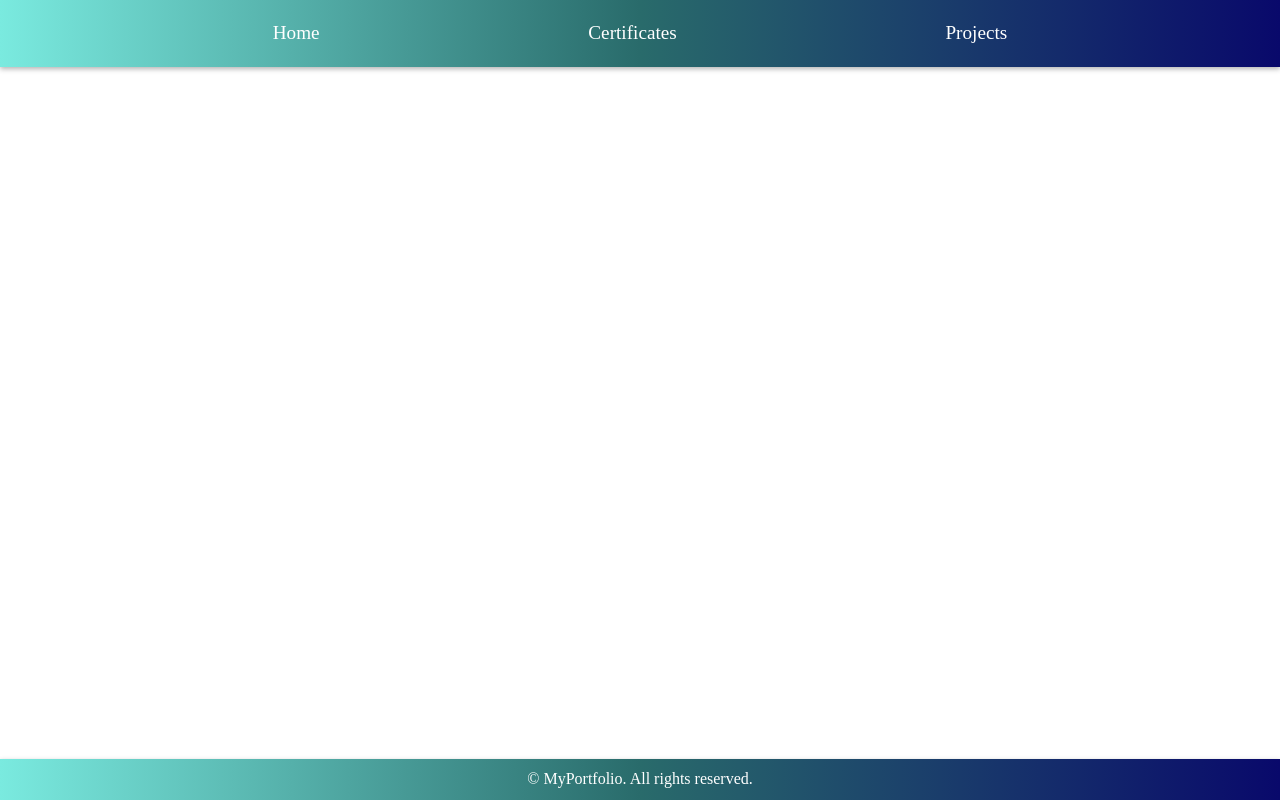
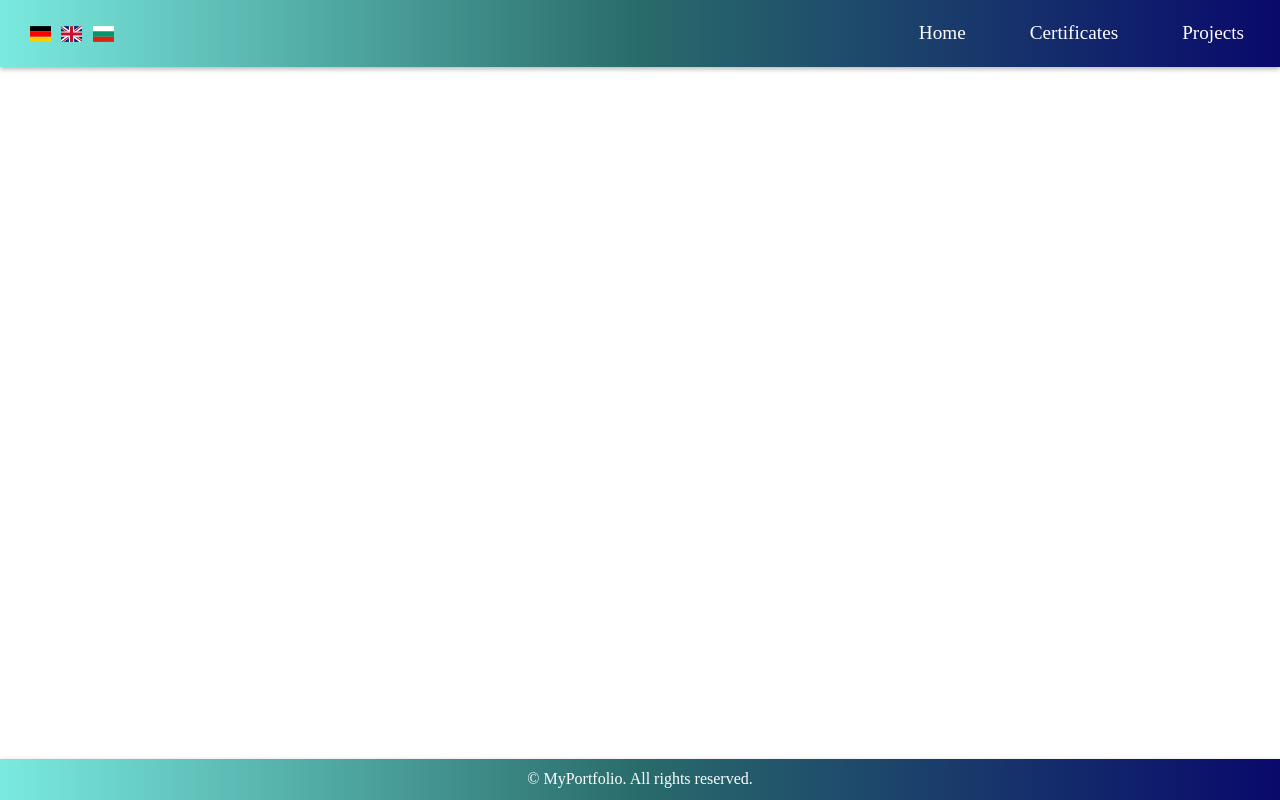
Before and after one commit to StoyanStoyanov1/MyPortfolio, a React (Create React App) app in the folder my-portfolio/: page / in a window 1280 px wide. Built offline with nearby package versions, Linux system fonts and the light colour scheme.

Commit message:
flags icon

```diff
--- a/my-portfolio/package.json
+++ b/my-portfolio/package.json
@@ -6,6 +6,7 @@
     "@testing-library/jest-dom": "^5.17.0",
     "@testing-library/react": "^13.4.0",
     "@testing-library/user-event": "^13.5.0",
+    "flag-icons": "^7.2.3",
     "js-cookie": "^3.0.5",
     "react": "^18.3.1",
     "react-dom": "^18.3.1",
--- a/my-portfolio/public/styles/footer.css
+++ b/my-portfolio/public/styles/footer.css
@@ -11,6 +11,7 @@ footer {
     padding: 10px;
     position: relative;
     width: 100%;
+    justify-content: center;
 }
 
 footer p {
--- a/my-portfolio/public/styles/navigation.css
+++ b/my-portfolio/public/styles/navigation.css
@@ -12,7 +12,7 @@ nav, footer {
     width: 100%;
     position: fixed;
     display: flex;
-    justify-content: space-evenly;
+    justify-content: space-between;
     align-items: center;
     padding: 10px 20px;
     background: linear-gradient(to right, #7aeadf, #296b6b, #09096b);
@@ -21,13 +21,24 @@ nav, footer {
     box-shadow: 0 2px 5px rgba(0, 0, 0, 0.3);
 }
 
-nav a {
+.nav-buttons a {
     color: #fff;
     text-decoration: none;
     padding: 8px 16px;
     font-size: 1.2em;
 }
 
+.nav-buttons {
+    display: flex;
+    gap: 2em;
+}
+
 nav a:hover{
     color: #c5bdbd  ;
 }
+
+
+.flags span {
+    margin-left: 10px;
+    cursor: pointer;
+}
--- a/my-portfolio/src/App.js
+++ b/my-portfolio/src/App.js
@@ -2,7 +2,7 @@
 import { LanguageProvider } from "./context/LanguageContext";
 
 //Components
-import Navigation from "./components/Navigation/Navigation";
+import Navigation from "./components/navigation/Navigation";
 import Footer from "./components/footer/Footer";
 
 function App() {
--- a/my-portfolio/src/components/Navigation/Navigation.jsx
+++ b/my-portfolio/src/components/Navigation/Navigation.jsx
@@ -1,12 +1,26 @@
+import 'flag-icons/css/flag-icons.min.css';
+
 import { Link } from 'react-router-dom'
 
 export default function Navigation() {
     return (
         <header>
+            <button className='flags'>
+
+            </button>
             <nav>
-                <Link to='/'>Home</Link>
-                <Link to='/'>Certificates</Link>
-                <Link to='/'>Projects</Link>
+
+                <div className='flags'>
+                    <span class="fi fi-de"> </span>
+                    <span class="fi fi-gb"> </span>
+                    <span class="fi fi-bg"> </span>
+                </div>
+                <div className='nav-buttons'>
+                    <Link to='/'>Home</Link>
+                    <Link to='/'>Certificates</Link>
+                    <Link to='/'>Projects</Link>
+                </div>
+
             </nav>
         </header>
     )
```
Also changed, not shown: 1 other file (tests, documents, lock files or other folders).
